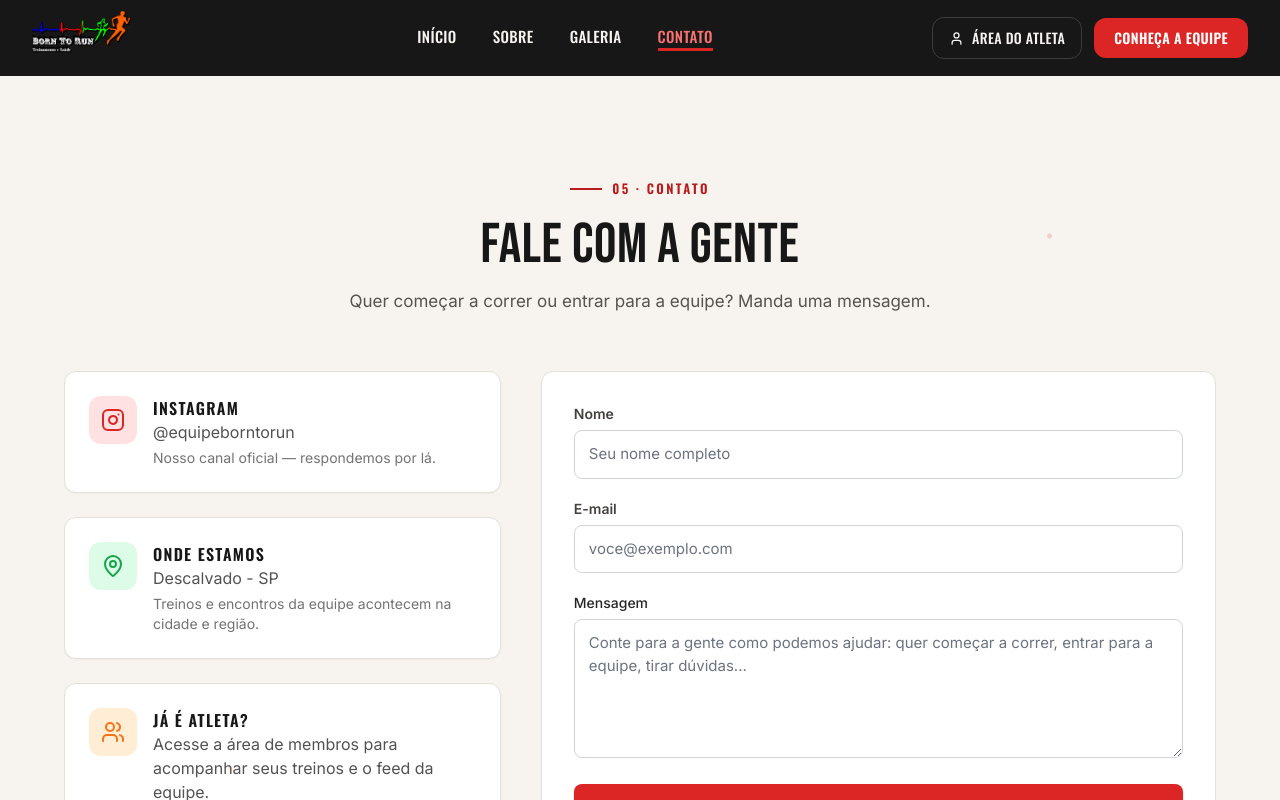
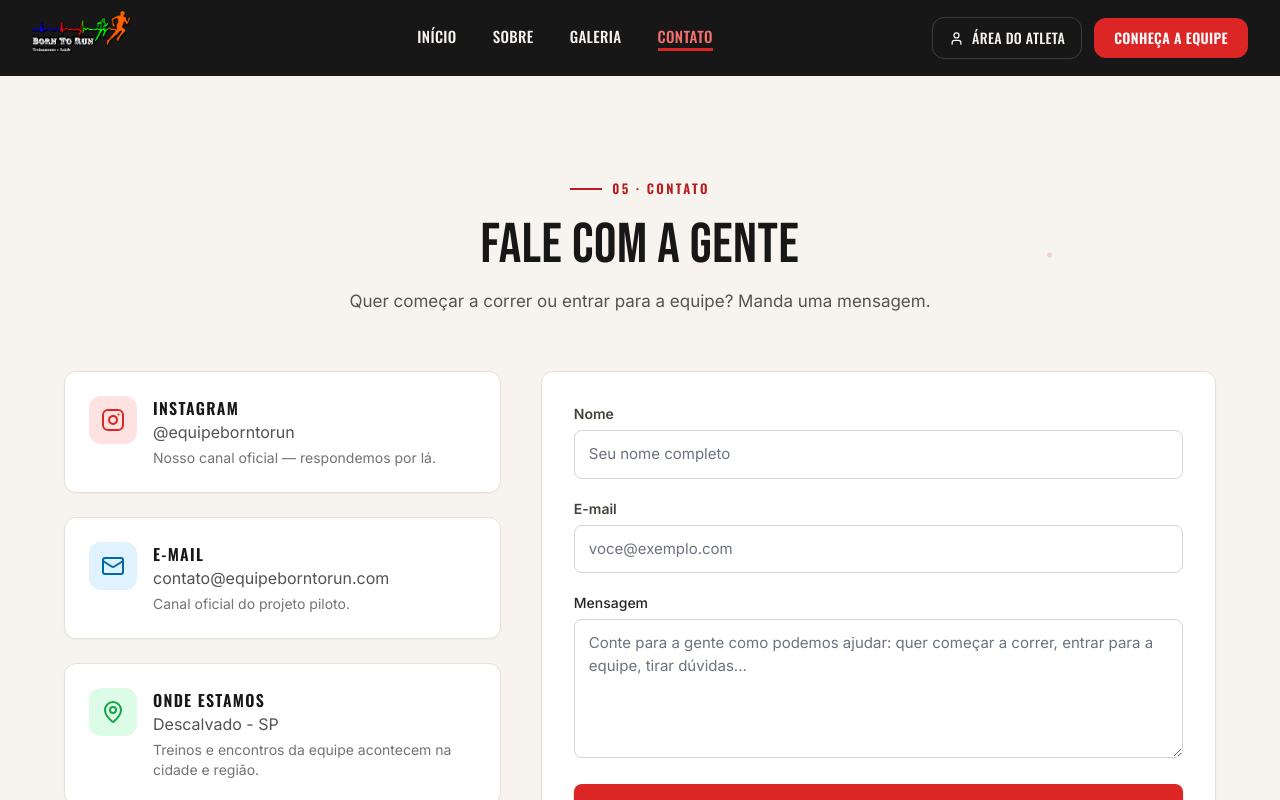
Before and after one commit to samukkaneto/born-to-run, a Next.js app: page /contato in a window 1280 px wide. Shown: the top 800 px of the page. Built offline with nearby package versions, Linux system fonts and the light colour scheme.

Commit message:
fix: ativar contato oficial por email

```diff
--- a/app/(public)/contato/page.tsx
+++ b/app/(public)/contato/page.tsx
@@ -1,5 +1,5 @@
 import type { Metadata } from 'next'
-import { MapPin, Users } from 'lucide-react'
+import { Mail, MapPin, Users } from 'lucide-react'
 import InstagramIcon from '@/components/ui/InstagramIcon'
 import Container from '@/components/ui/Container'
 import Section from '@/components/ui/Section'
@@ -9,7 +9,7 @@ import { site } from '@/lib/site'
 export const metadata: Metadata = {
   title: 'Contato | Born to Run — Treinamento e Saúde',
   description:
-    'Fale com a equipe Born to Run de Descalvado-SP pelo Instagram @equipeborntorun ou envie sua mensagem.',
+    'Fale com a equipe Born to Run de Descalvado-SP pelo e-mail contato@equipeborntorun.com ou Instagram @equipeborntorun.',
 }
 
 export default function ContatoPage() {
@@ -44,6 +44,26 @@ export default function ContatoPage() {
                   </p>
                   <p className="mt-1 text-sm text-neutral-500">
                     Nosso canal oficial — respondemos por lá.
+                  </p>
+                </div>
+              </a>
+
+              <a
+                href={`mailto:${site.contact.email}`}
+                className="card flex items-start gap-4 p-6 transition-shadow hover:shadow-card-lg"
+              >
+                <span className="flex h-12 w-12 shrink-0 items-center justify-center rounded-lg bg-[#E0F2FE]">
+                  <Mail className="h-6 w-6 text-sky-700" />
+                </span>
+                <div>
+                  <h3 className="font-condensed text-base font-semibold uppercase tracking-[0.08em] text-[#171717]">
+                    E-mail
+                  </h3>
+                  <p className="break-all text-neutral-600">
+                    {site.contact.email}
+                  </p>
+                  <p className="mt-1 text-sm text-neutral-500">
+                    Canal oficial do projeto piloto.
                   </p>
                 </div>
               </a>
--- a/app/(public)/privacidade/page.tsx
+++ b/app/(public)/privacidade/page.tsx
@@ -1,6 +1,6 @@
 import type { Metadata } from 'next'
-import Link from 'next/link'
-import { LEGAL_VERSION, OFFICIAL_PRIVACY_CHANNEL } from '@/lib/legal'
+import { LEGAL_VERSION } from '@/lib/legal'
+import { site } from '@/lib/site'
 
 export const metadata: Metadata = {
   title: 'Aviso de Privacidade | Born to Run',
@@ -12,15 +12,15 @@ export default function PrivacidadePage() {
     <article className="container-main py-16 sm:py-20">
       <div className="mx-auto max-w-3xl space-y-9">
         <header><p className="section-kicker mb-3">Versão {LEGAL_VERSION}</p><h1 className="font-display text-5xl uppercase sm:text-6xl">Aviso de Privacidade</h1><p className="mt-5 leading-relaxed text-stone-600">Este aviso explica, de forma objetiva, como a Born to Run — Treinamento e Saúde trata dados no site e na comunidade privada.</p></header>
-        <LegalSection title="Quem toma as decisões"><p>A Born to Run — Treinamento e Saúde, equipe sediada em Descalvado - SP, determina as finalidades do tratamento realizado neste aplicativo. Antes da abertura pública, o responsável deverá complementar este aviso com identificação jurídica e canal de privacidade dedicado.</p></LegalSection>
+        <LegalSection title="Quem toma as decisões"><p>A Born to Run — Treinamento e Saúde, equipe sediada em Descalvado - SP, determina as finalidades do tratamento realizado neste aplicativo. Antes da abertura pública ampla, o responsável deverá complementar este aviso com a identificação jurídica formal do controlador.</p></LegalSection>
         <LegalSection title="Dados tratados"><ul><li>nome, e-mail, credenciais protegidas pelo Supabase Auth e registros técnicos de acesso;</li><li>foto, cidade, objetivo esportivo e biografia informados no perfil;</li><li>publicações, fotos, métricas de treino, curtidas e comentários;</li><li>estado de associação, grupos, comunicados e treinos atribuídos pelo treinador;</li><li>métricas agregadas e anônimas de visitação, dispositivo e desempenho da aplicação;</li><li>cookies estritamente necessários à autenticação e segurança.</li></ul></LegalSection>
         <LegalSection title="Para que usamos"><p>Autenticar e aprovar integrantes, operar a comunidade fechada, entregar treinos e comunicados, permitir interação entre atletas, prevenir abuso e manter segurança e disponibilidade. Não vendemos dados pessoais.</p></LegalSection>
-        <LegalSection title="Com quem os dados são processados"><p>Supabase processa autenticação, banco e arquivos; Vercel hospeda a aplicação e recebe métricas anônimas de visitação e Core Web Vitals; o provedor SMTP processará e-mails de autenticação quando configurado. Cada fornecedor atua dentro da finalidade técnica contratada e pode processar dados fora do Brasil conforme seus próprios termos e salvaguardas.</p></LegalSection>
+        <LegalSection title="Com quem os dados são processados"><p>Supabase processa autenticação, banco, arquivos e o disparo dos e-mails de acesso; Resend entrega esses e-mails; Vercel hospeda a aplicação e recebe métricas anônimas de visitação e Core Web Vitals. Cada fornecedor atua dentro da finalidade técnica contratada e pode processar dados fora do Brasil conforme seus próprios termos e salvaguardas.</p></LegalSection>
         <LegalSection title="Métricas de uso e desempenho"><p>Vercel Web Analytics e Speed Insights medem páginas visitadas e desempenho de forma agregada, sem cookies de publicidade e sem associação a uma pessoa ou endereço IP. Parâmetros de consulta, fragmentos e identificadores UUID são removidos antes do envio. Não enviamos e-mail, nome, conteúdo do feed ou métricas esportivas para esses serviços.</p></LegalSection>
         <LegalSection title="Visibilidade na equipe"><p>Nome, avatar, bio, cidade, objetivo e conteúdo publicado podem ser vistos por integrantes ativos. Observações administrativas e metadados de revisão não são expostos aos demais membros.</p></LegalSection>
         <LegalSection title="Conservação e segurança"><p>Os dados são mantidos enquanto a conta e a finalidade da comunidade existirem, além dos períodos necessários para segurança, exercício de direitos e obrigações aplicáveis. O sistema usa comunidade fechada, RLS, Storage privado, URLs temporárias e permissões mínimas. Nenhum sistema elimina todos os riscos.</p></LegalSection>
         <LegalSection title="Seus direitos"><p>Você pode solicitar confirmação, acesso, correção, informação sobre compartilhamento e, quando aplicável, anonimização, bloqueio, exclusão, portabilidade, oposição ou revogação de consentimento. A identidade poderá ser verificada antes do atendimento.</p></LegalSection>
-        <LegalSection title="Como falar conosco"><p>Enquanto o canal de privacidade dedicado não for fornecido, use o <a href={OFFICIAL_PRIVACY_CHANNEL} target="_blank" rel="noreferrer" className="font-semibold text-red-700 underline-offset-2 hover:underline">Instagram oficial @equipeborntorun</a> ou a <Link href="/contato" className="font-semibold text-red-700 underline-offset-2 hover:underline">página de contato</Link>. Para o lançamento público, um e-mail oficial deve substituir esse canal provisório.</p></LegalSection>
+        <LegalSection title="Como falar conosco"><p>Durante o projeto piloto, solicitações sobre privacidade podem ser enviadas para <a href={`mailto:${site.contact.email}`} className="font-semibold text-red-700 underline-offset-2 hover:underline">{site.contact.email}</a>. A identidade poderá ser verificada antes do atendimento para proteger os dados do titular.</p></LegalSection>
         <p className="rounded-xl border border-amber-200 bg-amber-50 p-4 text-sm leading-relaxed text-amber-900">Este texto é um aviso operacional baseado no produto implementado e precisa de revisão jurídica e dos dados formais do controlador antes de uma abertura pública ampla.</p>
       </div>
     </article>
--- a/components/contact/ContactForm.tsx
+++ b/components/contact/ContactForm.tsx
@@ -1,7 +1,7 @@
 'use client'
 
 import { useState } from 'react'
-import { CheckCircle2, Send } from 'lucide-react'
+import { CheckCircle2, Mail, Send } from 'lucide-react'
 import InstagramIcon from '@/components/ui/InstagramIcon'
 import Button from '@/components/ui/Button'
 import Input from '@/components/ui/Input'
@@ -18,9 +18,8 @@ const initialState: FormState = { name: '', email: '', message: '' }
 /**
  * Formulário de contato.
  *
- * Observação: a equipe ainda não forneceu um canal oficial de e-mail/telefone,
- * então o envio gera uma mensagem pronta e direciona o visitante para o
- * Instagram oficial (@equipeborntorun) — nunca exibimos contatos fictícios.
+ * O envio prepara uma mensagem no cliente de e-mail do visitante para o canal
+ * oficial do projeto. O Instagram continua disponível como alternativa.
  */
 export default function ContactForm() {
   const [form, setForm] = useState<FormState>(initialState)
@@ -44,9 +43,12 @@ export default function ContactForm() {
   }
 
   if (submitted) {
-    const dmText = encodeURIComponent(
-      `Olá! Meu nome é ${form.name.trim()}. ${form.message.trim()}`
+    const subject = encodeURIComponent('Contato pelo site Born to Run')
+    const body = encodeURIComponent(
+      `Nome: ${form.name.trim()}\nE-mail para retorno: ${form.email.trim()}\n\nMensagem:\n${form.message.trim()}`
     )
+    const emailHref = `mailto:${site.contact.email}?subject=${subject}&body=${body}`
+
     return (
       <div className="card flex flex-col items-center gap-4 p-10 text-center">
         <span className="flex h-14 w-14 items-center justify-center rounded-full bg-green-50">
@@ -56,15 +58,24 @@ export default function ContactForm() {
           Mensagem pronta, {form.name.trim().split(' ')[0]}!
         </h3>
         <p className="max-w-md text-neutral-600">
-          Para garantir uma resposta rápida, envie sua mensagem diretamente
-          para a equipe pelo Instagram oficial. É por lá que respondemos hoje.
+          Clique abaixo para abrir seu aplicativo de e-mail com a mensagem já
+          preenchida para a equipe.
         </p>
-        <Button href={`${site.social.instagramUrl}`} size="lg">
+        <Button href={emailHref} size="lg">
+          <Mail className="h-5 w-5" />
+          Enviar por e-mail
+        </Button>
+        <Button
+          href={site.social.instagramUrl}
+          variant="outline"
+          target="_blank"
+          rel="noopener noreferrer"
+        >
           <InstagramIcon className="h-5 w-5" />
-          Chamar no Instagram
+          Preferir Instagram
         </Button>
         <p className="max-w-md text-sm text-neutral-500">
-          Sua mensagem: &ldquo;{decodeURIComponent(dmText)}&rdquo;
+          Destinatário: {site.contact.email}
         </p>
         <button
           type="button"
```
